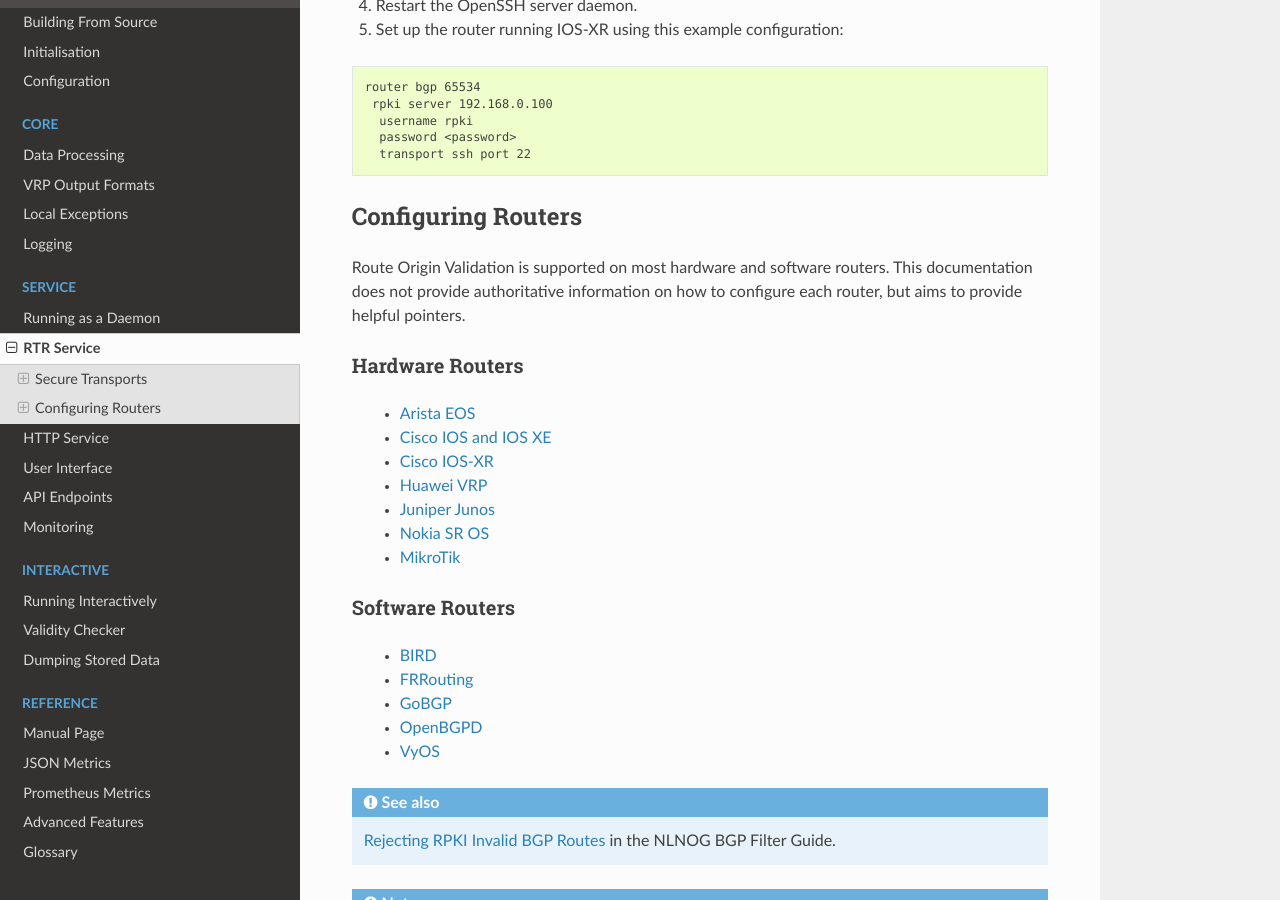
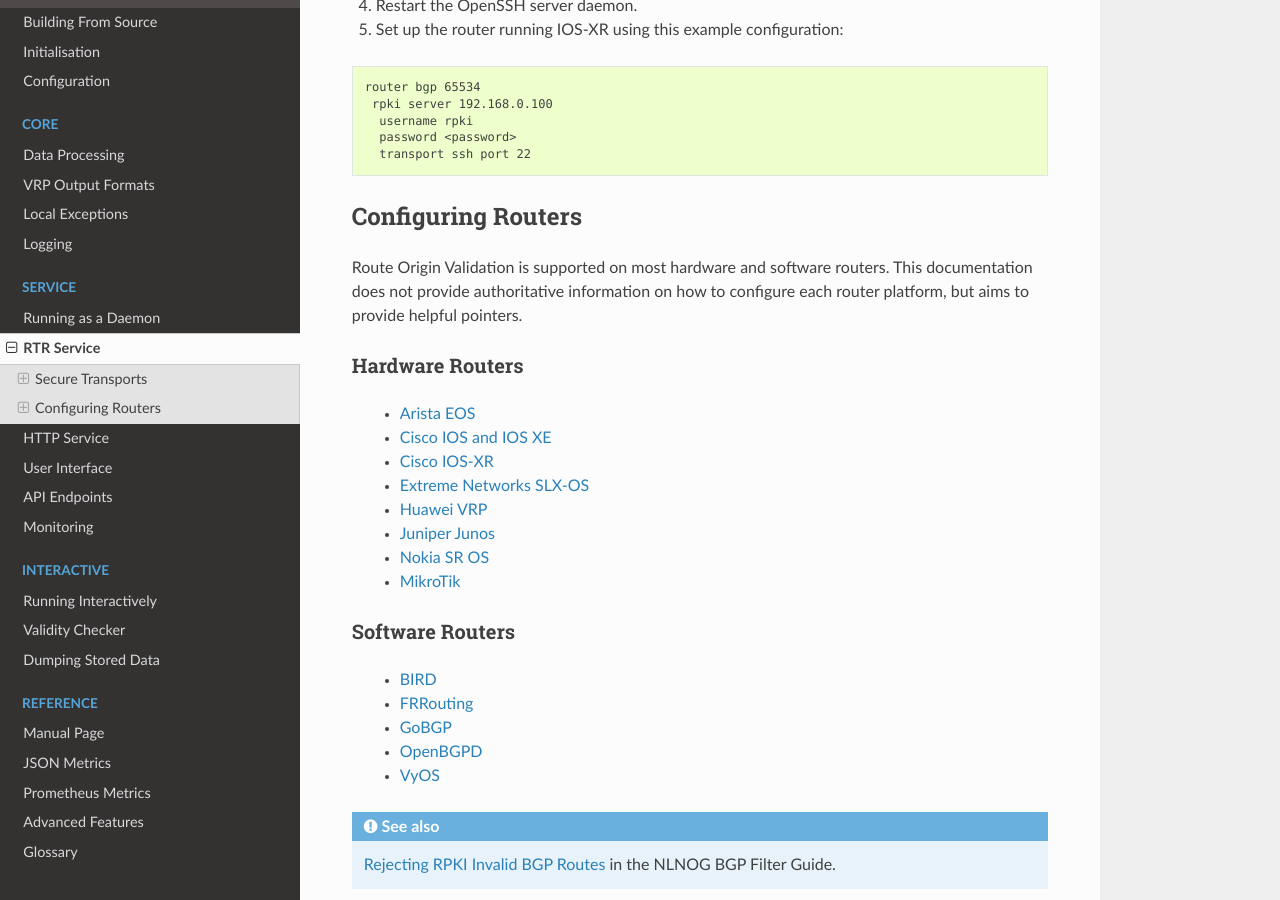
Before and after one commit to NLnetLabs/routinator, a Sphinx documentation site: the page built from doc/manual/source/rtr-service.rst, in a window 1280 px wide and 900 px high, scrolled down 2268 px. Built offline with Sphinx 7.4.7 and the Read the Docs theme 2.0.0, drawn with Linux system fonts in a browser that asks for light colours.

Commit message:
Add Extreme Networks SLX-OS

```diff
--- a/doc/manual/source/rtr-service.rst
+++ b/doc/manual/source/rtr-service.rst
@@ -127,7 +127,7 @@
 
 Route Origin Validation is supported on most hardware and software routers.
 This documentation does not provide authoritative information on how to
-configure each router, but aims to provide helpful pointers.
+configure each router platform, but aims to provide helpful pointers.
 
 Hardware Routers
 """"""""""""""""
@@ -135,6 +135,7 @@
  - `Arista EOS <https://aristanetworks.force.com/AristaCommunity/s/article/bgp-origin-validation-rpki>`_
  - `Cisco IOS and IOS XE <https://www.cisco.com/c/en/us/td/docs/ios-xml/ios/iproute_bgp/configuration/xe-3s/irg-xe-3s-book/bgp-origin-as-validation.pdf>`_
  - `Cisco IOS-XR <https://www.cisco.com/c/en/us/td/docs/routers/asr9000/software/asr9k-r6-2/routing/configuration/guide/b-routing-cg-asr9000-62x/b-routing-cg-asr9000-62x_chapter_010.html#concept_A84818AD41744DFFBD094DA7FCD7FE8B>`_
+ - `Extreme Networks SLX-OS <https://documentation.extremenetworks.com/slxos/sw/20xx/20.3.1/l3config/GUID-D0B94396-6741-4799-921D-C8F5C5895CBC.shtml>`_
  - `Huawei VRP <https://support.huawei.com/enterprise/en/doc/EDOC1100055018/36627f51/improving-bgp-security>`_
  - `Juniper Junos <https://www.juniper.net/documentation/en_US/junos/topics/topic-map/bgp-origin-as-validation.html>`_
  - `Nokia SR OS <https://infocenter.nokia.com/public/7750SR160R4A/index.jsp?topic=%2Fcom.sr.unicast%2Fhtml%2Fbgp.html&cp=22_4_7_2&anchor=d2e5366>`_
```
